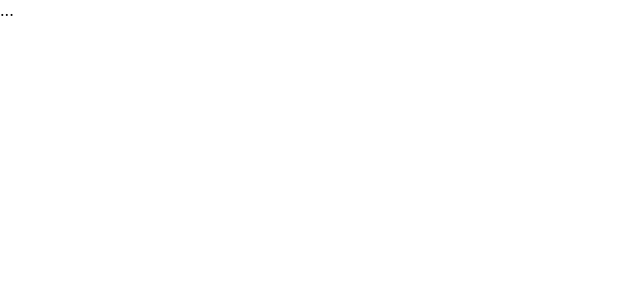
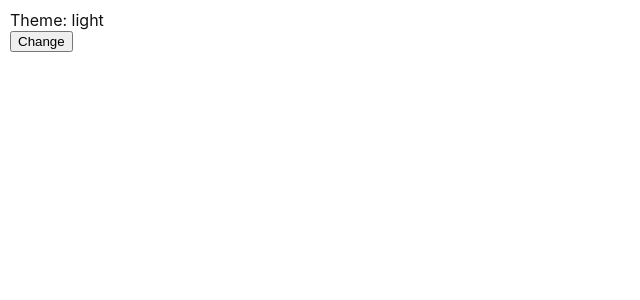
Before and after one commit to eduwebpl/react-typescript, a React (Create React App) app: page / in a window 1280 px wide. Shown: the top 300 px of the page, without its empty margins (0-640 px from the left). Built offline with nearby package versions, Linux system fonts and the light colour scheme.

Commit message:
18-finish

```diff
--- a/src/App.tsx
+++ b/src/App.tsx
@@ -1,7 +1,62 @@
-import React from 'react';
+import React, { createContext, FC, useContext, useMemo, useState } from 'react';
+
+type Theme = 'dark' | 'light';
+
+interface ITheme {
+    theme: Theme;
+    setTheme: (theme: Theme) => void;
+}
+
+const ThemeContext = createContext<ITheme | null>(null);
+
+const useTheme = () => {
+    const theme = useContext(ThemeContext);
+    if (!theme?.theme) {
+        throw new Error('Theme is not available.');
+    }
+    return theme;
+};
+
+const ThemeProvider: FC = ({ children }) => {
+    const [mode, setMode] = useState<Theme>('light');
+
+    const contextValue = useMemo(() => ({ theme: mode, setTheme: setMode }), [mode, setMode]);
+
+    return (
+        <>
+            <ThemeContext.Provider value={contextValue}>{children}</ThemeContext.Provider>
+        </>
+    );
+};
+
+const MyComponent = () => {
+    const { theme, setTheme } = useTheme();
+
+    const styles = {
+        backgroundColor: theme === 'dark' ? '#111' : '#fff',
+        color: theme === 'dark' ? '#fff' : '#111',
+        height: '100vh',
+        padding: '10px',
+    };
+
+    return (
+        <>
+            <div style={styles}>
+                <div>Theme: {theme}</div>
+                <button onClick={() => setTheme(theme === 'light' ? 'dark' : 'light')}>Change</button>
+            </div>
+        </>
+    );
+};
 
 function App() {
-    return <div>...</div>;
+    return (
+        <>
+            <ThemeProvider>
+                <MyComponent />
+            </ThemeProvider>
+        </>
+    );
 }
 
 export default App;
```
